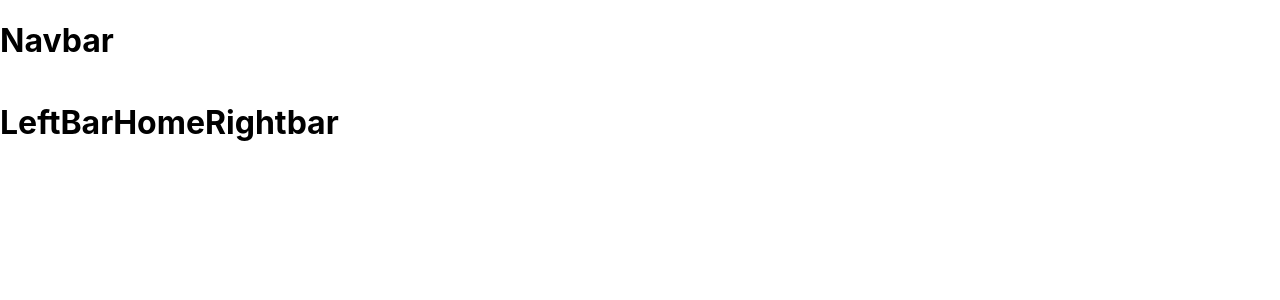
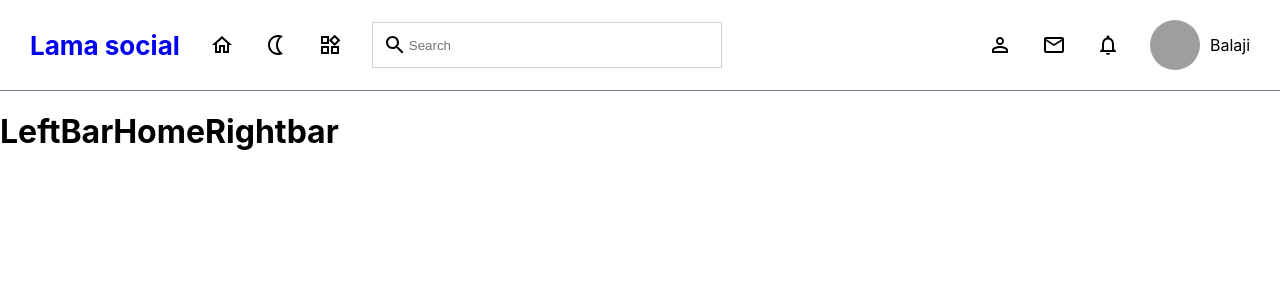
Before and after one commit to Sambu2210/social-media-app, a React (Create React App) app in the folder client/: page / in a window 1280 px wide. Shown: the top 300 px of the page. Built offline with nearby package versions, Linux system fonts and the light colour scheme; grey boxes are pictures that could not be loaded.

Commit message:
updated the nav bar simple ui

```diff
--- a/client/package.json
+++ b/client/package.json
@@ -3,6 +3,10 @@
   "version": "0.1.0",
   "private": true,
   "dependencies": {
+    "@emotion/react": "^11.11.1",
+    "@emotion/styled": "^11.11.0",
+    "@mui/icons-material": "^5.14.1",
+    "@mui/material": "^5.14.2",
     "@testing-library/jest-dom": "^5.17.0",
     "@testing-library/react": "^13.4.0",
     "@testing-library/user-event": "^13.5.0",
--- a/client/src/component/navbar/Navbar.css
+++ b/client/src/component/navbar/Navbar.css
@@ -0,0 +1,35 @@
+.navbar {
+  display: flex;
+  justify-content: space-between;
+  align-items: center;
+  border-bottom: 1px solid slategray;
+  padding: 20px 30px;
+}
+.nav-left {
+  display: flex;
+  align-items: center;
+  gap: 30px;
+}
+.search {
+  border: 1px solid lightgray;
+  display: flex;
+  align-items: center;
+  padding: 10px;
+}
+.search input {
+  border: none;
+  width: 300px;
+}
+.nav-right {
+  display: flex;
+  align-items: center;
+  gap: 30px;
+}
+.user {
+  display: flex;
+  align-items: center;
+  gap: 10px;
+}
+.user img {
+  border-radius: 50px;
+}
--- a/client/src/component/navbar/Navbar.js
+++ b/client/src/component/navbar/Navbar.js
@@ -1,8 +1,47 @@
 import "./Navbar.css";
+import HomeOutlinedIcon from "@mui/icons-material/HomeOutlined";
+import NightlightOutlinedIcon from "@mui/icons-material/NightlightOutlined";
+import WidgetsOutlinedIcon from "@mui/icons-material/WidgetsOutlined";
+import SearchOutlinedIcon from "@mui/icons-material/SearchOutlined";
+import EmailOutlinedIcon from "@mui/icons-material/EmailOutlined";
+import NotificationsOutlinedIcon from "@mui/icons-material/NotificationsOutlined";
+import PersonOutlineOutlinedIcon from "@mui/icons-material/PersonOutlineOutlined";
+import { Link } from "react-router-dom";
 const Navbar = () => {
   return (
-    <div>
-      <h1>Navbar</h1>
+    <div className="navbar">
+      <div className="nav-left">
+        <Link
+          to={"/"}
+          style={{
+            textDecoration: "none",
+            fontWeight: "bold",
+            fontSize: "26px",
+          }}
+        >
+          <span>Lama social</span>
+        </Link>
+        <HomeOutlinedIcon />
+        <NightlightOutlinedIcon />
+        <WidgetsOutlinedIcon />
+        <div className="search">
+          <SearchOutlinedIcon />
+          <input placeholder="Search" />
+        </div>
+      </div>
+      <div className="nav-right">
+        <PersonOutlineOutlinedIcon />
+        <EmailOutlinedIcon />
+        <NotificationsOutlinedIcon />
+        <div className="user">
+          <img
+            src="https://images.pexels.com/photos/3228727/pexels-photo-3228727.jpeg?auto=compress&cs=tinysrgb&w=1600"
+            alt="person"
+            style={{ width: "50px", height: "50px" }}
+          />
+          <span>Balaji</span>
+        </div>
+      </div>
     </div>
   );
 };
--- a/client/src/pages/login/Login.js
+++ b/client/src/pages/login/Login.js
@@ -12,7 +12,7 @@ const Login = () => {
             industry.
           </p>
           <span>Don't have an account ?</span>
-          <Link to={"/register"}>
+          <Link to={"/rigester"}>
             <button>Rigister</button>
           </Link>
         </div>
```
Also changed, not shown: 1 other file (tests, documents, lock files or other folders).
